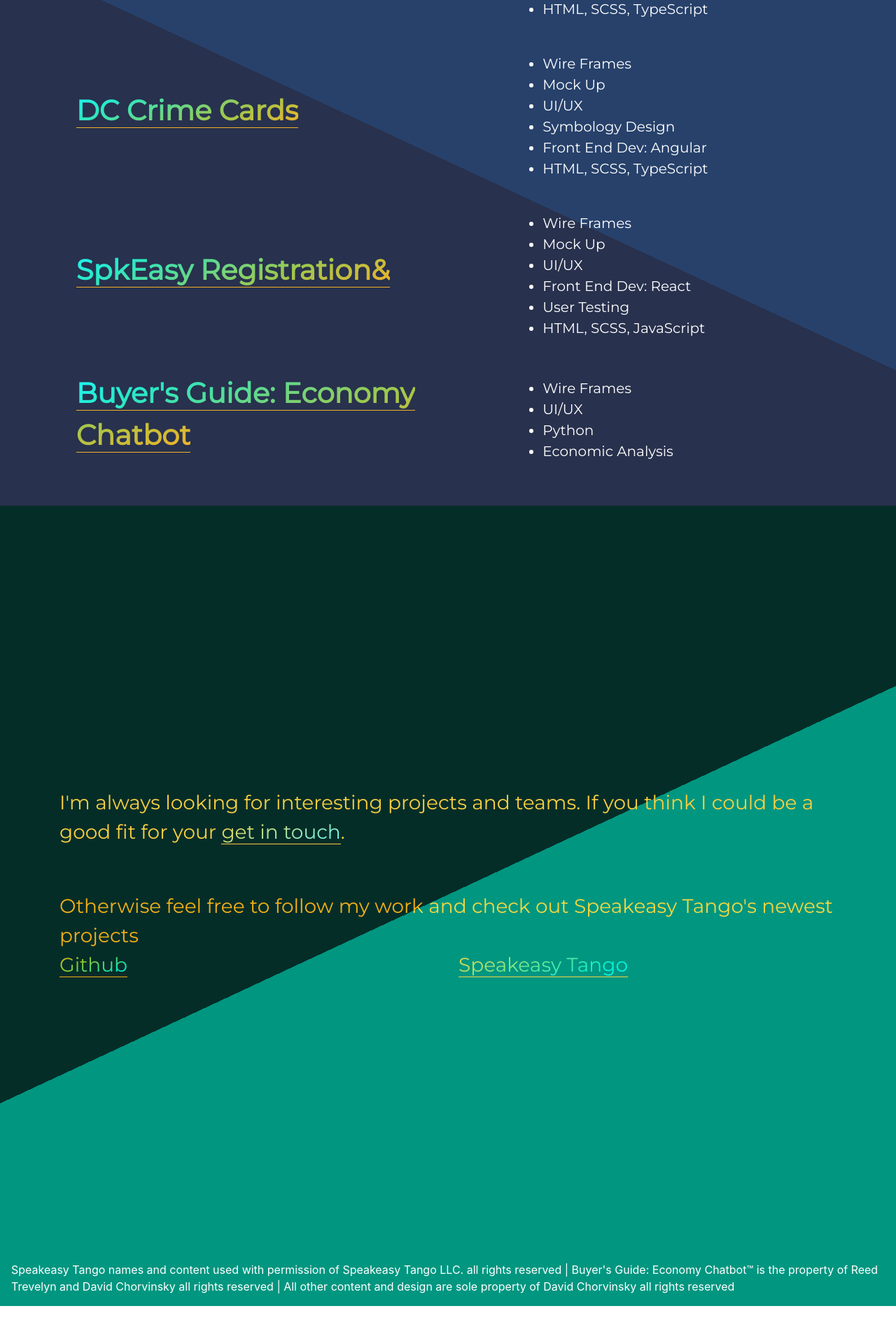
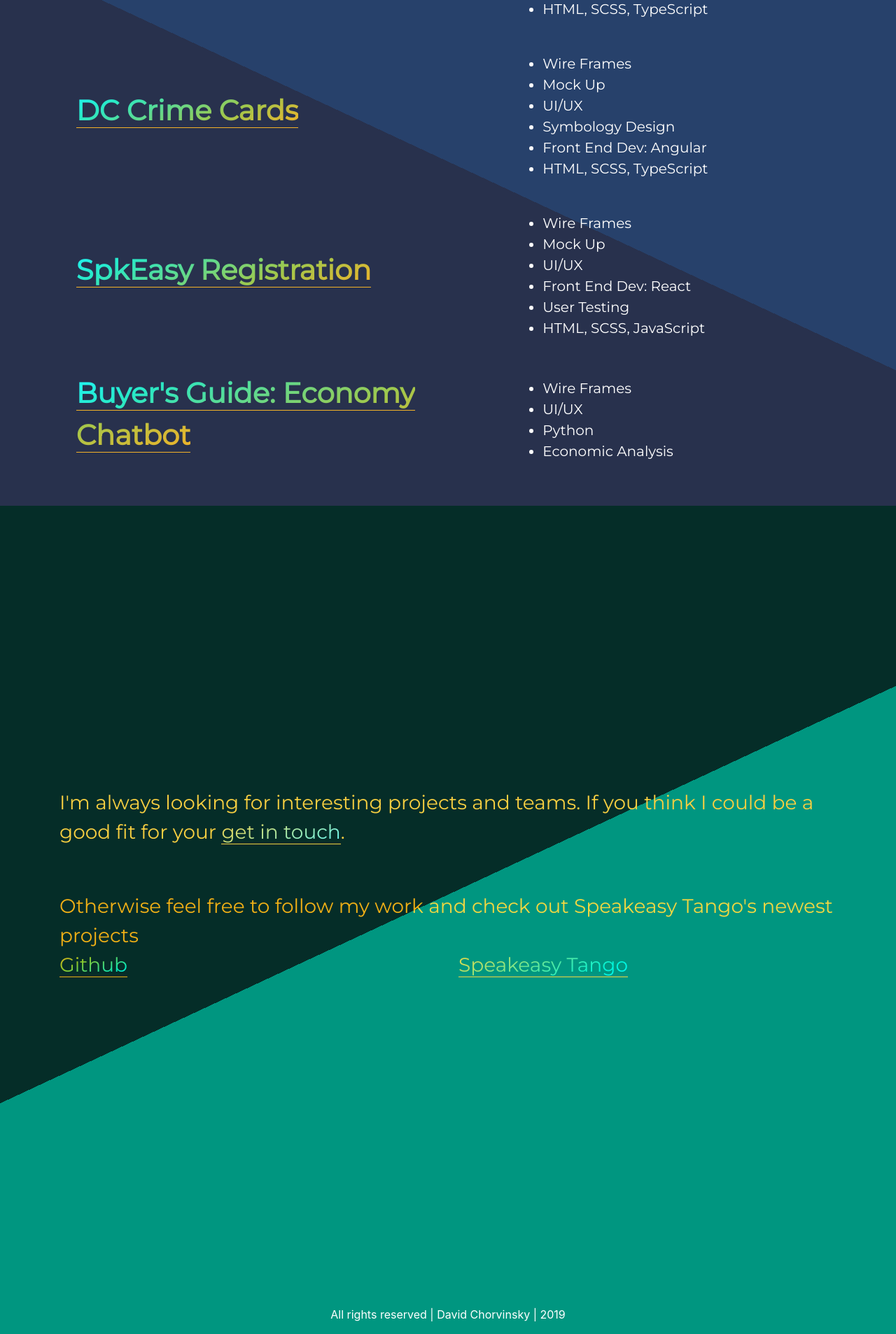
Before and after one commit to unlockedSound/chorvinsky_website, a React (Create React App) app: page / in a window 1280 px wide. Shown: the part 3525-5432 px from the top of the page at 70% size. Before the commit the page ends 5392 px from the top, so only its background shows below. Built offline with nearby package versions, Linux system fonts and the light colour scheme.

Commit message:
a few small fixes... mostly footer

```diff
--- a/src/App.js
+++ b/src/App.js
@@ -145,7 +145,8 @@ class App extends Component {
                             </div>
                             <div className="row projects__content__work">
                                 <div className="projects__content__work__title col-12 col-md-6">
-                                    <a className="projects__content__work__title--link" href="http://crimecards.dc.gov/">DC
+                                    <a className="projects__content__work__title--link"
+                                       href="http://crimecards.dc.gov/">DC
                                         Crime Cards</a>
                                 </div>
                                 <ul className="projects__content__skill__list col-12 offset-md-1 col-md-5">
@@ -159,8 +160,9 @@ class App extends Component {
                             </div>
                             <div className="row projects__content__work">
                                 <div className="projects__content__work__title col-12 col-md-6">
-                                    <a className="projects__content__work__title--link" href="http://speakeasytango.com/">
-                                        SpkEasy Registration&</a>
+                                    <a className="projects__content__work__title--link"
+                                       href="http://speakeasytango.com/">
+                                        SpkEasy Registration</a>
                                 </div>
                                 <ul className="projects__content__skill__list col-12 offset-md-1 col-md-5">
                                     <li className="projects__content__skill">Wire Frames</li>
@@ -218,10 +220,13 @@ class App extends Component {
                 </section>
 
                 <section className="copy">
-                    Speakeasy Tango names and content used with permission of Speakeasy Tango LLC. all rights reserved |
-                    Buyer's Guide: Economy Chatbot&#8482; is the property of Reed Trevelyn and David Chorvinsky all
-                    rights reserved | All other content and design are sole property of David Chorvinsky all rights
-                    reserved
+                    {/*Speakeasy Tango names and content used with permission of Speakeasy Tango LLC. all rights reserved |*/}
+                    {/*Buyer's Guide: Economy Chatbot&#8482; is the property of Reed Trevelyn and David Chorvinsky all*/}
+                    {/*rights reserved | All other content and design are sole property of David Chorvinsky all rights*/}
+                    {/*reserved*/}
+                    <div className="copy__text">
+                        All rights reserved | David Chorvinsky | 2019
+                    </div>
                 </section>
 
             </div>
--- a/src/App.scss
+++ b/src/App.scss
@@ -272,6 +272,7 @@ $nightmare__back--light: #009680;
     @include background-gradient($left-to-right, $naut__back--light, $naut__back--dark);
     @include inside-section();
   }
+
   &__content {
     @include content-spacer;
 
@@ -315,6 +316,7 @@ $nightmare__back--light: #009680;
     @include background-gradient($right-to-left, $nightmare__back--dark, $nightmare__back--light);
     @include inside-section();
   }
+
   &__content {
     @include content-spacer;
 
@@ -368,6 +370,7 @@ $nightmare__back--light: #009680;
     @include background-gradient($left-to-right, $naut__back--light, $naut__back--dark);
     @include inside-section();
   }
+
   &__content {
     @include content-spacer;
     //text-shadow: 1px 1px 1px $serika-tertiary;
@@ -381,6 +384,7 @@ $nightmare__back--light: #009680;
         top: 1.5rem;
         bottom: 1.5rem;
       }
+
       &__title {
         @include title-style($naut-accent, $large-text);
         padding: {
@@ -471,7 +475,7 @@ $nightmare__back--light: #009680;
     &__follow {
       @include text-style($naut-text-1, $med-text);
       @include extra-text;
-       padding: {
+      padding: {
         top: 2rem;
         bottom: 3rem;
       }
@@ -497,12 +501,22 @@ $nightmare__back--light: #009680;
 }
 
 .copy {
-  position: absolute;
-  bottom: 0;
-  color: #fff;
-  padding: {
-    left: 1rem;
-    right: 1rem;
-    bottom: 1rem;
+  //position: absolute;
+  //bottom: 0;
+  //left: 35%;
+  //color: #fff;
+  background: $nightmare__back--light;
+
+  &__text {
+    color: #ffffff;
+    margin: {
+      left: auto;
+      right: auto;
+      //bottom: 1rem;
+    }
+    padding: {
+      bottom: 1rem;
+    }
+    text-align: center;
   }
 }
```
